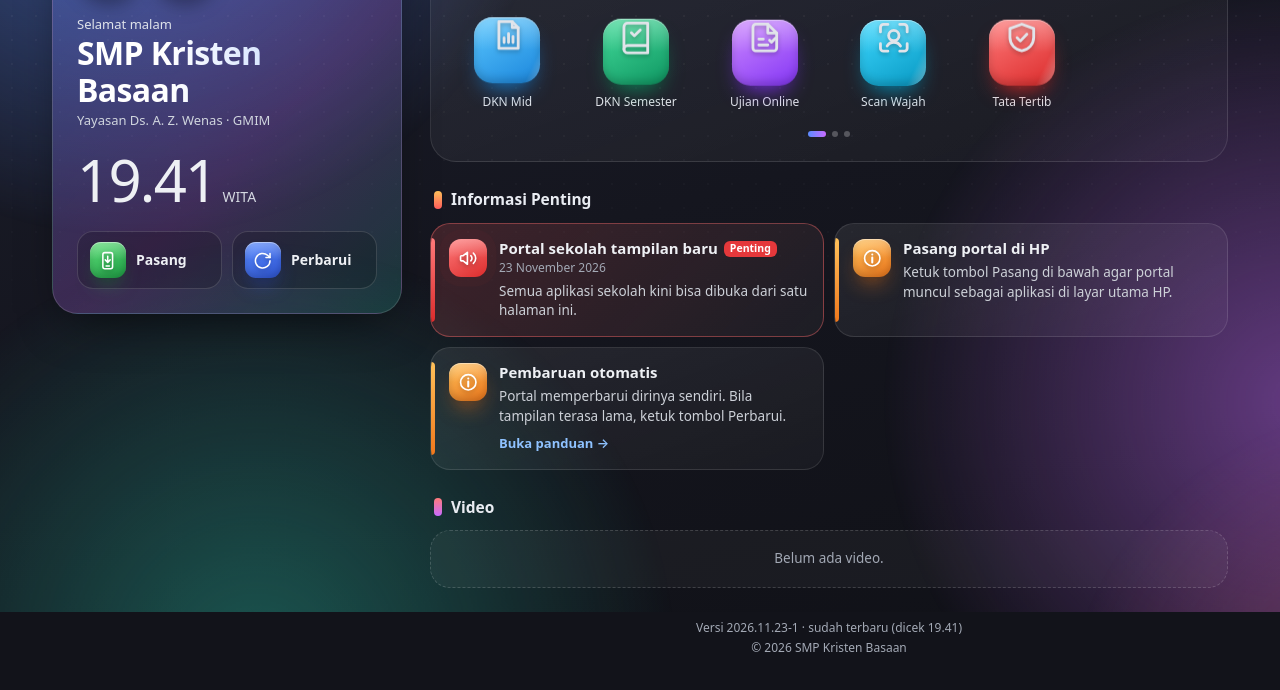
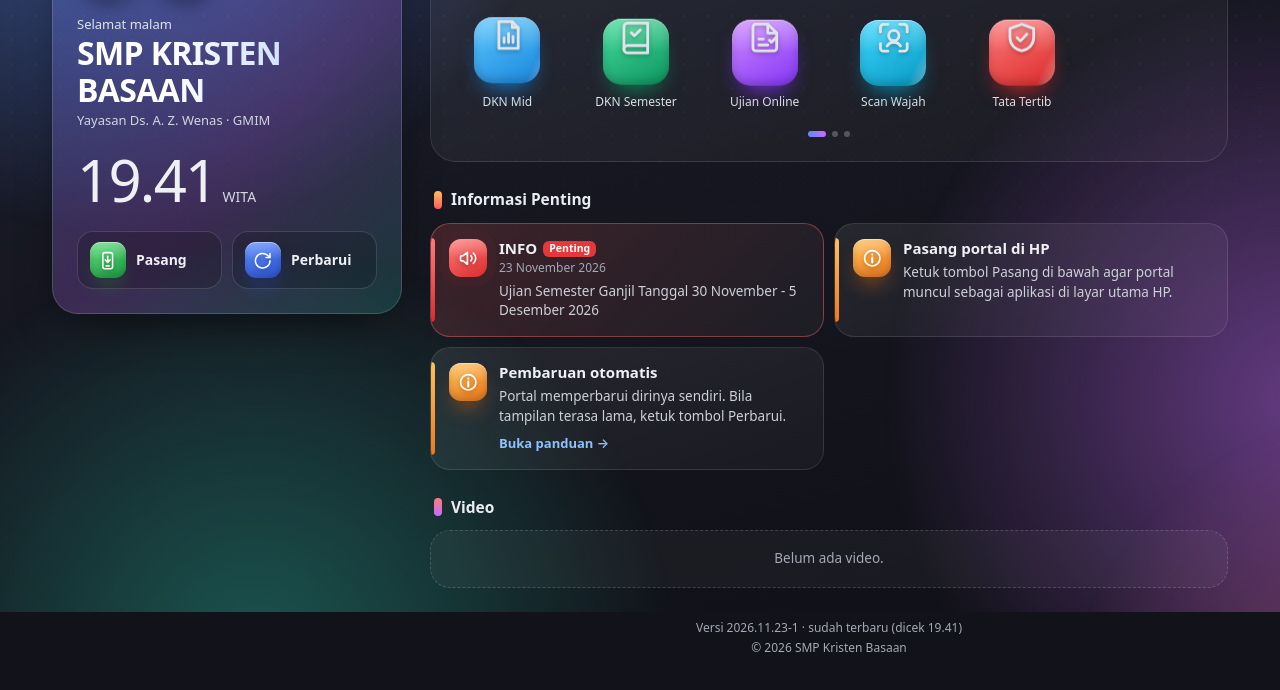
Before and after one commit to mikhaelnardotunas-afk/Krisba_All, a plain HTML site: page index.html in a window 1280 px wide. Shown: the part 188-878 px from the top of the page. Drawn offline with Linux system fonts and the light colour scheme.

Commit message:
Update index.html

```diff
--- a/index.html
+++ b/index.html
@@ -34,7 +34,7 @@
    [1] JUDUL DI BAGIAN ATAS
    ===================================================================== */
 const PORTAL = {
-  judul:     'SMP Kristen Basaan',
+  judul:     'SMP KRISTEN BASAAN',
   subjudul:  'Yayasan Ds. A. Z. Wenas · GMIM',
   logoKiri:  'assets-landing/logo-yayasan.png',   // kosongkan '' bila tidak dipakai
   logoKanan: 'assets-landing/logo-tutwuri.png'    // kosongkan '' bila tidak dipakai
@@ -87,7 +87,7 @@ const APLIKASI = [
    teksLink : (boleh tidak diisi) tulisan tombol link, bawaan "Selengkapnya"
    ===================================================================== */
 const INFO = [
-  { judul: 'Portal sekolah tampilan baru', isi: 'Semua aplikasi sekolah kini bisa dibuka dari satu halaman ini.', tanggal: '2026-11-23', penting: true, link: '' },
+  { judul: 'INFO', isi: 'Ujian Semester Ganjil Tanggal 30 November - 5 Desember 2026', tanggal: '2026-11-23', penting: true, link: '' },
   { judul: 'Pasang portal di HP', isi: 'Ketuk tombol Pasang di bawah agar portal muncul sebagai aplikasi di layar utama HP.', tanggal: '', penting: false, link: '' },
   { judul: 'Pembaruan otomatis', isi: 'Portal memperbarui dirinya sendiri. Bila tampilan terasa lama, ketuk tombol Perbarui.', tanggal: '', penting: false, link: 'Panduan.pdf', teksLink: 'Buka panduan' },
 ];
```
